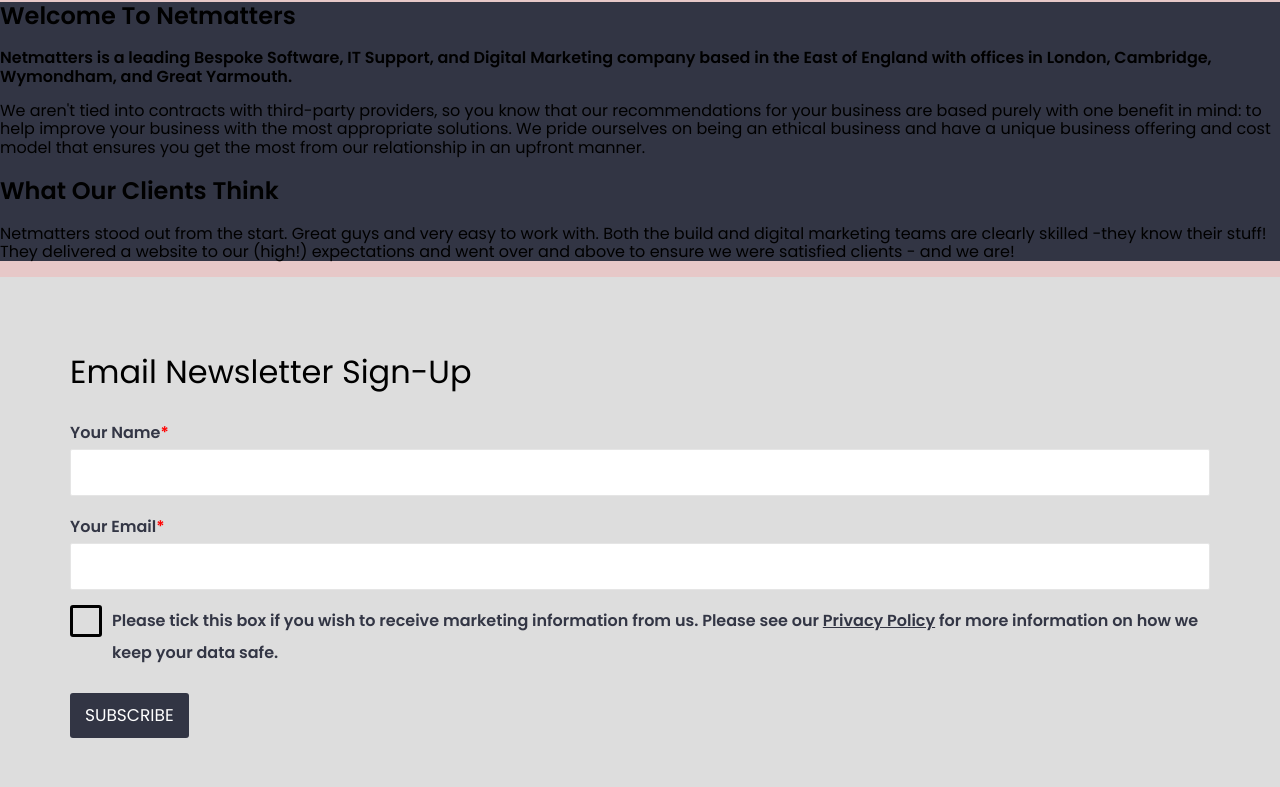
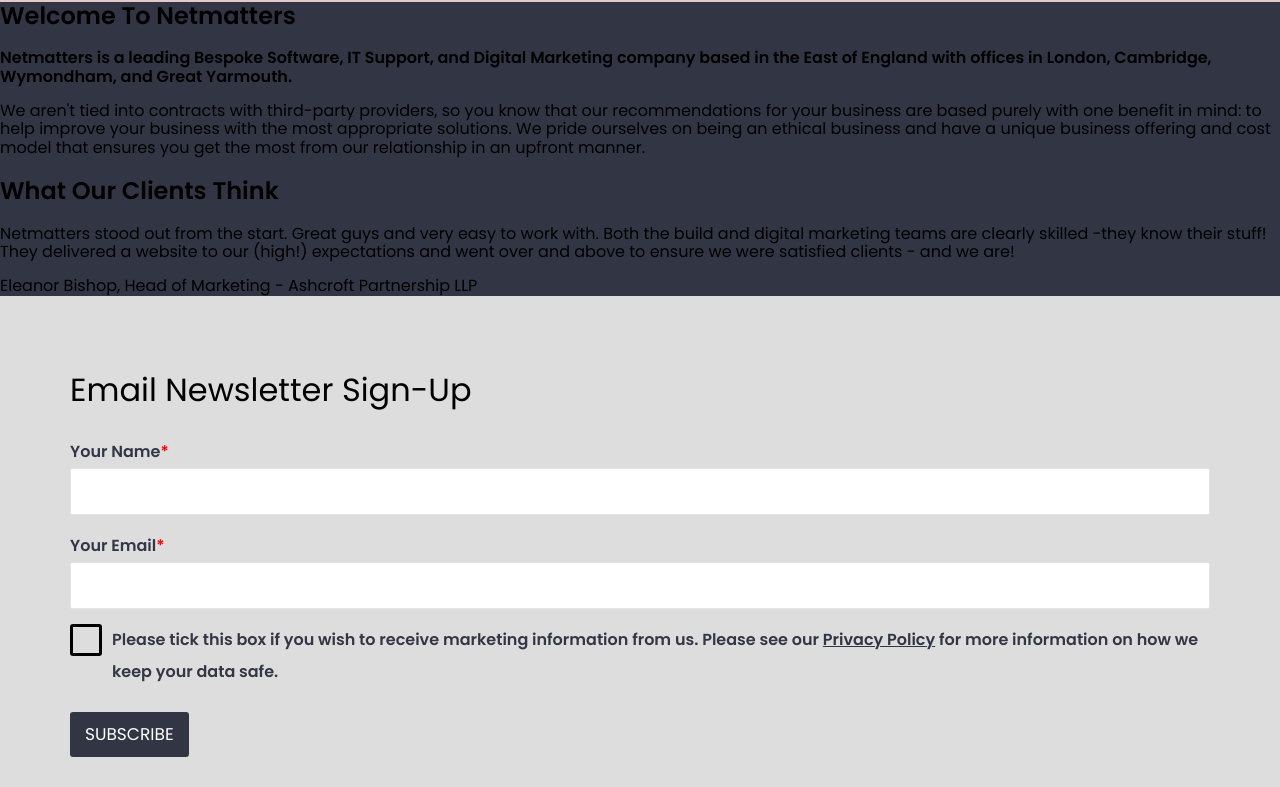
Before and after one commit to deanyosla/Netmatters-webpage, a PHP site: page / in a window 1280 px wide. Shown: the part 528-1315 px from the top of the page. Run offline with PHP 8.4, Linux system fonts and the light colour scheme; style sheets or scripts are compiled from the project's sources.

Commit message:
started welcome section

```diff
--- a/index.html
+++ b/index.html
@@ -96,8 +96,24 @@
           expectations and went over and above to ensure we were satisfied
           clients - and we are!
         </p>
+        <span
+          >Eleanor Bishop, Head of Marketing - Ashcroft Partnership LLP</span
+        >
+
+        <!-- button 1
+
+        button 2 -->
       </div>
     </div>
+    <!-- ================================ Latest News ==============================  -->
+    <!-- some content
+         some content
+         some content
+         some content
+         some content -->
+
+    <!-- ================================ partner images ==================================== -->
+    <!-- img  -->
     <!-- =========================== Newsletter =============================== -->
     <div class="news-bg">
       <div class="inner-container padfifty">
```
Also changed, not shown: scss/partials/_media.scss (+8 -0 lines).
